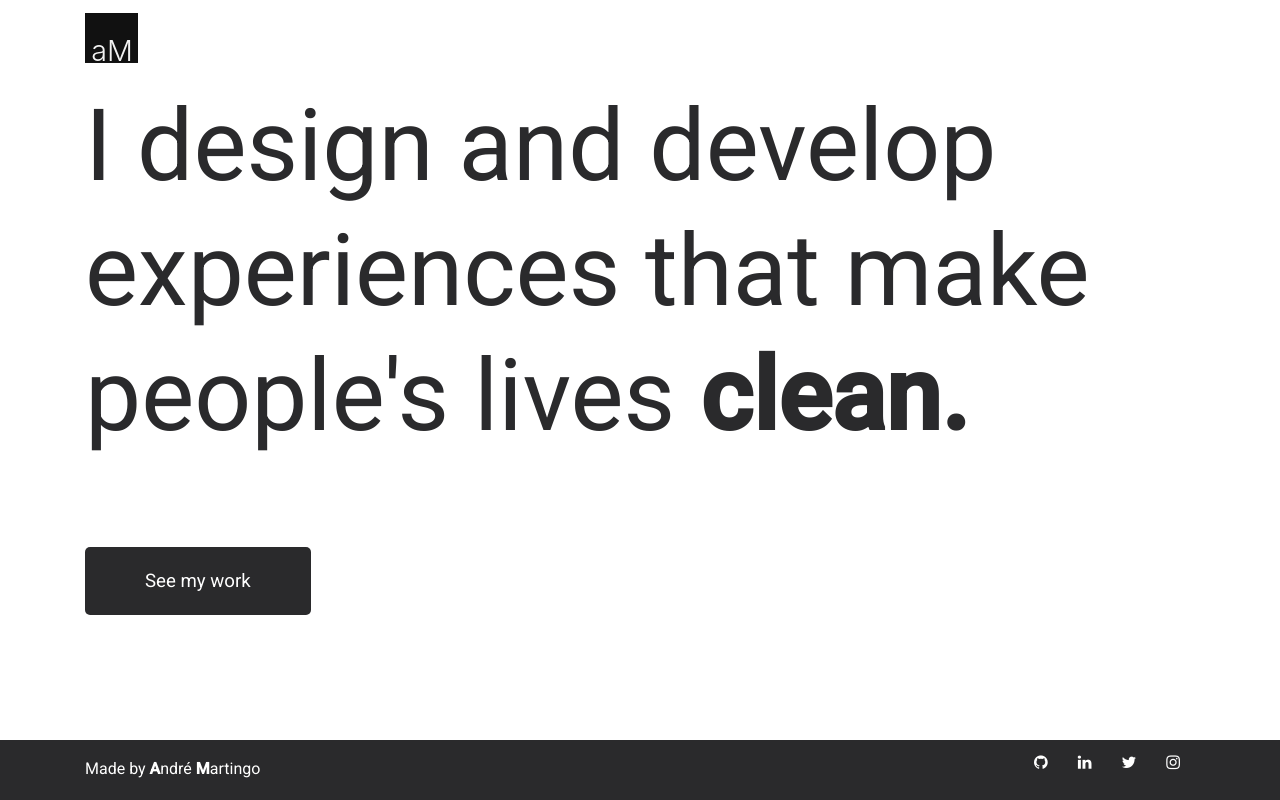
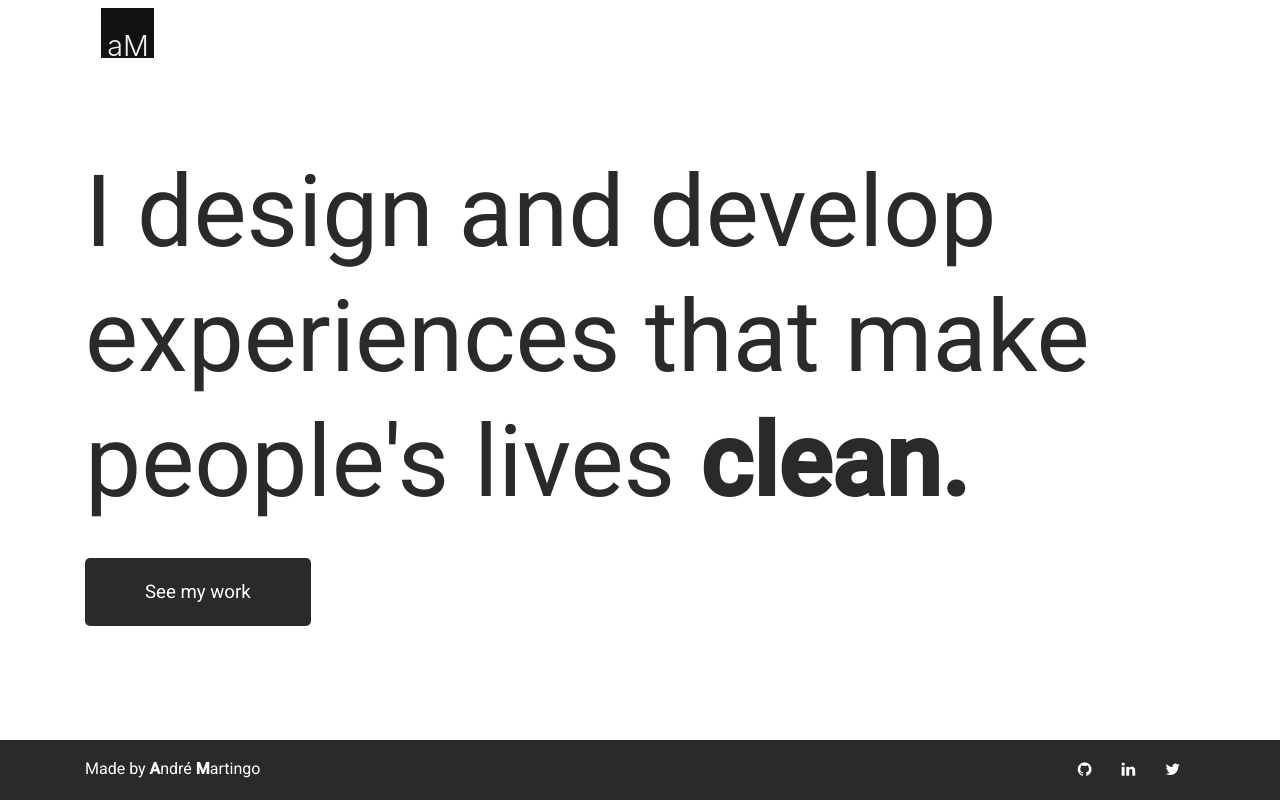
Before and after one commit to andremartingo/react-andremartingo, a React (Create React App) app: page / in a window 1280 px wide. Built offline with nearby package versions, Linux system fonts and the light colour scheme.

Commit message:
make footer stick to bottom

```diff
--- a/src/App.css
+++ b/src/App.css
@@ -0,0 +1,8 @@
+body {
+  display: flex;
+  flex-direction: column;
+}
+
+.spaceindex {
+  height: 50px;
+}
--- a/src/App.js
+++ b/src/App.js
@@ -13,6 +13,7 @@ class App extends Component {
         <div className="container">
           <Intro />
         </div>
+        <div className="spaceindex" />
         <Footer />
       </div>
     );
--- a/src/components/Footer.js
+++ b/src/components/Footer.js
@@ -3,35 +3,30 @@ import "../style/footer.css";
 
 const Footer = props => {
   return (
-    <footer>
+    <div className="footer">
       <div className="container">
         <div className="copyright">
           Made by <b>A</b>ndré <b>M</b>artingo
         </div>
         <div className="socialfooter">
-          <a
-            class="socialIcon"
-            href="https://www.github.com/andremartingo"
-            target="_blank"
-          >
-            <i class="fa fa-github" aria-hidden="true" />
+          <a className="socialIcon" href="https://www.github.com/andremartingo">
+            <i className="fa fa-github" aria-hidden="true" />
           </a>
           <a
-            class="socialIcon"
+            className="socialIcon"
             href="https://www.linkedin.com/in/andremartingo"
-            target="_blank"
           >
-            <i class="fa fa-linkedin" />
+            <i className="fa fa-linkedin" />
           </a>
-          <a class="socialIcon" href="https://www.twitter.com/andremartingo">
-            <i class="fa fa-twitter" target="_blank" />
-          </a>
-          <a class="socialIcon" href="https://www.instagram.com/andremartingo">
-            <i class="fa fa-instagram" target="_blank" />
+          <a
+            className="socialIcon"
+            href="https://www.twitter.com/andremartingo"
+          >
+            <i className="fa fa-twitter" target="_blank" />
           </a>
         </div>
       </div>
-    </footer>
+    </div>
   );
 };
 
--- a/src/components/Navbar.js
+++ b/src/components/Navbar.js
@@ -1,18 +1,4 @@
 import React from "react";
-import {
-  Collapse,
-  Navbar,
-  NavbarToggler,
-  NavbarBrand,
-  Nav,
-  NavItem,
-  NavLink,
-  UncontrolledDropdown,
-  DropdownToggle,
-  DropdownMenu,
-  DropdownItem
-} from "reactstrap";
-
 import "../style/navbar.css";
 
 import logo from "../mylogo.svg";
@@ -33,29 +19,16 @@ export default class Navigation extends React.Component {
   }
   render() {
     return (
-      <div>
-        <Navbar fixed="top" color="white" light expand="md">
-          <div className="container">
-            <NavbarBrand href="/">
-              <img src={logo} className="logo" alt="logo" />
-            </NavbarBrand>
-            {/* <NavbarToggler onClick={this.toggle} /> */}
-            {/* <Collapse isOpen={this.state.isOpen} navbar>
-              <Nav className="ml-auto" navbar>
-                <NavItem>
-                  <NavLink href="https://twitter.com/andremartingo">
-                    <i className="fa fa-twitter" />
-                  </NavLink>
-                </NavItem>
-                <NavItem>
-                  <NavLink href="https://github.com/reactstrap/reactstrap">
-                    <i className="fa fa-github" />
-                  </NavLink>
-                </NavItem>
-              </Nav>
-            </Collapse> */}
+      <div className="container-fluid">
+        <div className="container">
+          <div className="navbar">
+            <div>
+              <a href="/">
+                <img src={logo} className="logo" alt="logo" />
+              </a>
+            </div>
           </div>
-        </Navbar>
+        </div>
       </div>
     );
   }
--- a/src/style/footer.css
+++ b/src/style/footer.css
@@ -1,10 +1,12 @@
-footer {
+.footer {
+  display: flex;
   width: 100%;
   background-color: #2a2a2c;
   color: white;
   height: 60px;
+  margin: 0.5% auto 0 auto;
+  position: fixed;
   bottom: 0;
-  position: absolute;
 }
 .copyright {
   float: left;
@@ -15,7 +17,7 @@ footer {
 
 .socialfooter {
   float: right;
-  line-height: 45px;
+  line-height: 45pt;
   color: white;
 }
 .socialfooter > a {
@@ -29,10 +31,11 @@ footer {
 }
 
 @media screen and (max-width: 799px) and (min-width: 350px) {
-  footer {
+  .footer {
     height: 100px;
     clear: both;
     text-align: center;
+    position: fixed;
   }
 
   .copyright {
@@ -50,3 +53,11 @@ footer {
     margin-top: -10px;
   }
 }
+
+@media screen and (max-height: 730px) {
+  .footer {
+    height: 100px;
+    clear: both;
+    position: relative;
+  }
+}
--- a/src/style/intro.css
+++ b/src/style/intro.css
@@ -1,26 +1,17 @@
 /** INTRO COMPONENT**/
 
 .herowrap {
+  display: inherit;
+  flex-direction: column;
   margin-top: 7.5%;
 }
-
 .herowords {
   font-size: 100px;
   color: #2a2a2c;
   font-weight: 400;
   line-height: 125px;
+  overflow-y: scroll;
 }
-
-.buttons {
-  width: 80%;
-  margin: auto;
-  text-align: center;
-  margin-top: 10%;
-  padding-top: 5%;
-  display: flex;
-  justify-content: space-between;
-}
-
 .button {
   padding: 20px 60px 20px 60px;
   background-color: #2a2a2c;
@@ -30,7 +21,6 @@
   font-size: 14pt;
   border-radius: 5px;
 }
-
 .button:hover {
   padding: 20px 60px 20px 60px;
   color: white;
@@ -40,7 +30,6 @@
   -moz-transition: 0.2s ease-in-out;
   -webkit-transition: 0.2s ease-in-out;
 }
-
 .buttons {
   width: 100%;
   margin-left: 0%;
@@ -57,5 +46,6 @@
     color: #2a2a2c;
     font-weight: 400;
     line-height: 80px;
+    overflow-y: scroll;
   }
 }
--- a/src/style/navbar.css
+++ b/src/style/navbar.css
@@ -1,7 +1,3 @@
-.bg-light {
-  background-color: white !important;
-}
-
 .logo {
   height: 50px;
 }
```
